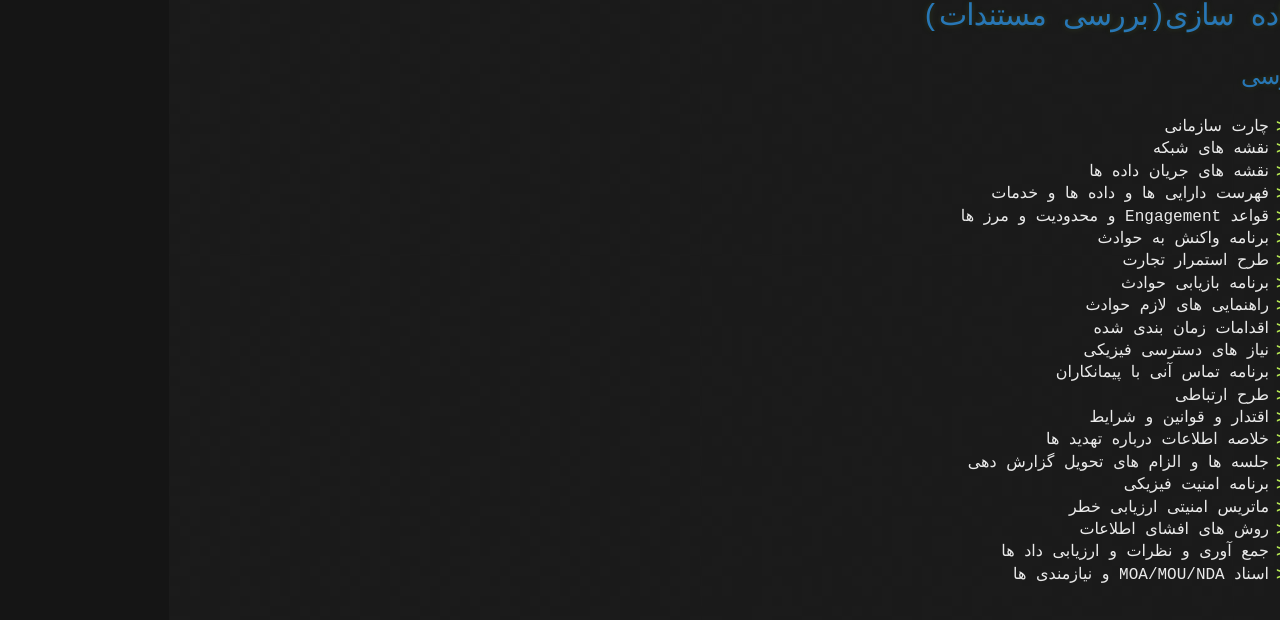
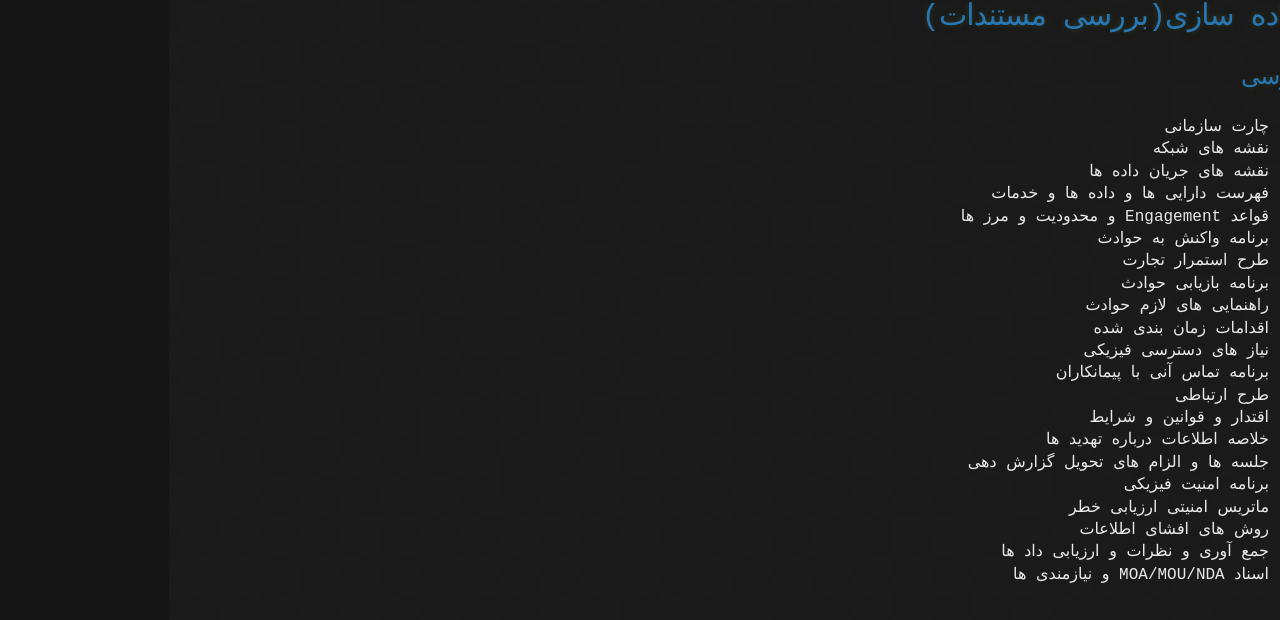
Before and after one commit to irblueteam/blue-team, a Jekyll site: the page built from preparation.md, in a window 1280 px wide. Shown: the part 277-897 px from the top of the page. Built offline with Jekyll 4.4.1, drawn with Linux system fonts in a browser that asks for light colours; some web fonts are replaced; our own code applies the rules of GitHub Pages for plain Markdown files.

Commit message:
delete list bullet

```diff
--- a/_sass/jekyll-theme-hacker.scss
+++ b/_sass/jekyll-theme-hacker.scss
@@ -197,7 +197,7 @@ dt {
 }
 
 ul li {
-  list-style-image:url('../images/bullet.png');
+  /*list-style-image:url('../images/bullet.png');*/
 }
 
 blockquote {
```
